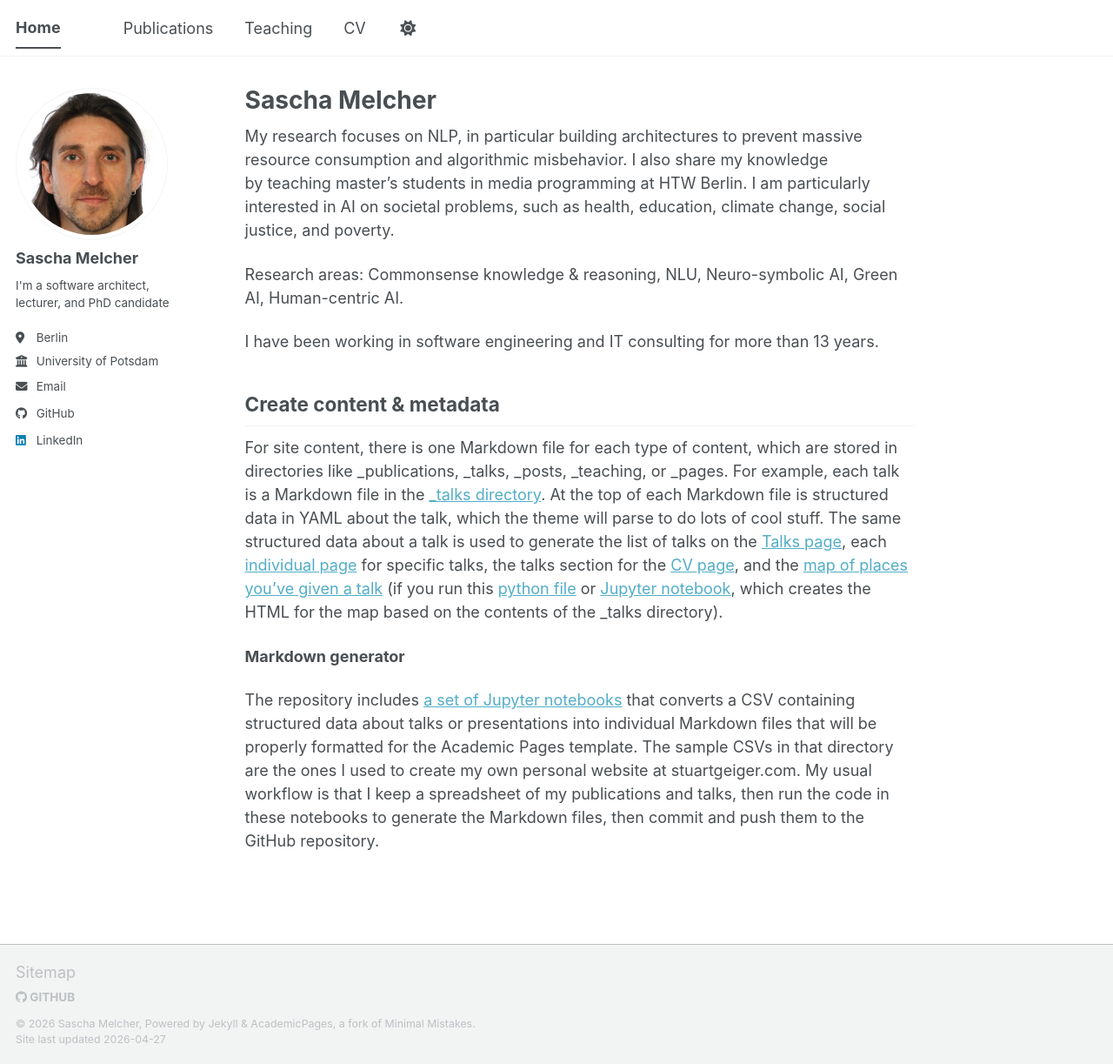
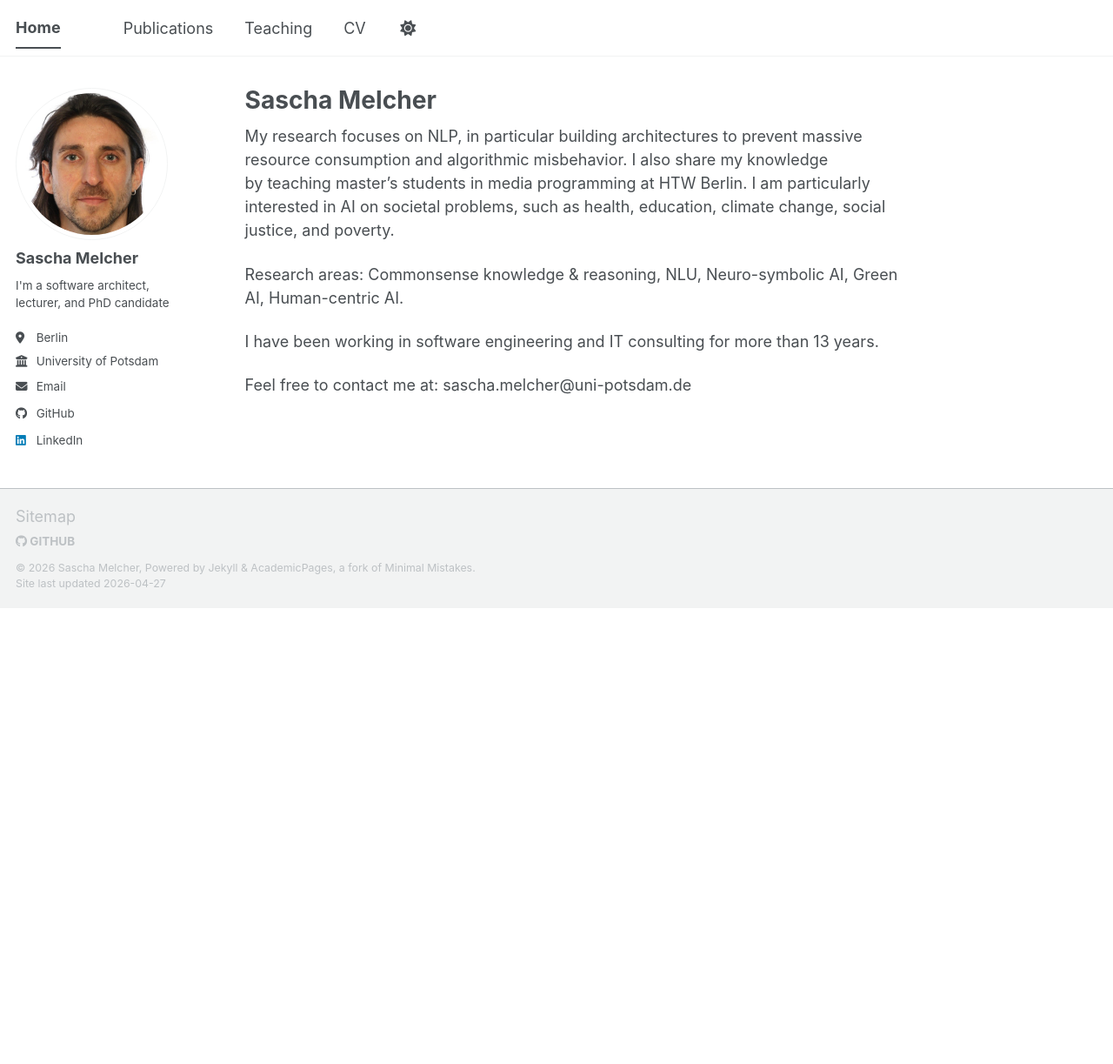
Before and after one commit to sashamelcher/sashamelcher.github.io, a Jekyll site: the page built from _pages/about.md, in a window 1280 px wide and 1223 px high. Shown: the whole window at 87% size. Built offline with Jekyll 4.4.1, drawn with Linux system fonts in a browser that asks for light colours; a script bundle is joined from its source files by our own code; library files that are not in the unit come from our copies.

Commit message:
Update about.md

```diff
--- a/_pages/about.md
+++ b/_pages/about.md
@@ -13,11 +13,4 @@
 
 I have been working in software engineering and IT consulting for more than 13 years.
 
-Create content & metadata
-------
-For site content, there is one Markdown file for each type of content, which are stored in directories like _publications, _talks, _posts, _teaching, or _pages. For example, each talk is a Markdown file in the [_talks directory](https://github.com/academicpages/academicpages.github.io/tree/master/_talks). At the top of each Markdown file is structured data in YAML about the talk, which the theme will parse to do lots of cool stuff. The same structured data about a talk is used to generate the list of talks on the [Talks page](https://academicpages.github.io/talks), each [individual page](https://academicpages.github.io/talks/2012-03-01-talk-1) for specific talks, the talks section for the [CV page](https://academicpages.github.io/cv), and the [map of places you've given a talk](https://academicpages.github.io/talkmap.html) (if you run this [python file](https://github.com/academicpages/academicpages.github.io/blob/master/talkmap.py) or [Jupyter notebook](https://github.com/academicpages/academicpages.github.io/blob/master/talkmap.ipynb), which creates the HTML for the map based on the contents of the _talks directory).
-
-**Markdown generator**
-
-The repository includes [a set of Jupyter notebooks](https://github.com/academicpages/academicpages.github.io/tree/master/markdown_generator
-) that converts a CSV containing structured data about talks or presentations into individual Markdown files that will be properly formatted for the Academic Pages template. The sample CSVs in that directory are the ones I used to create my own personal website at stuartgeiger.com. My usual workflow is that I keep a spreadsheet of my publications and talks, then run the code in these notebooks to generate the Markdown files, then commit and push them to the GitHub repository.
+Feel free to contact me at: sascha.melcher@uni-potsdam.de
```
